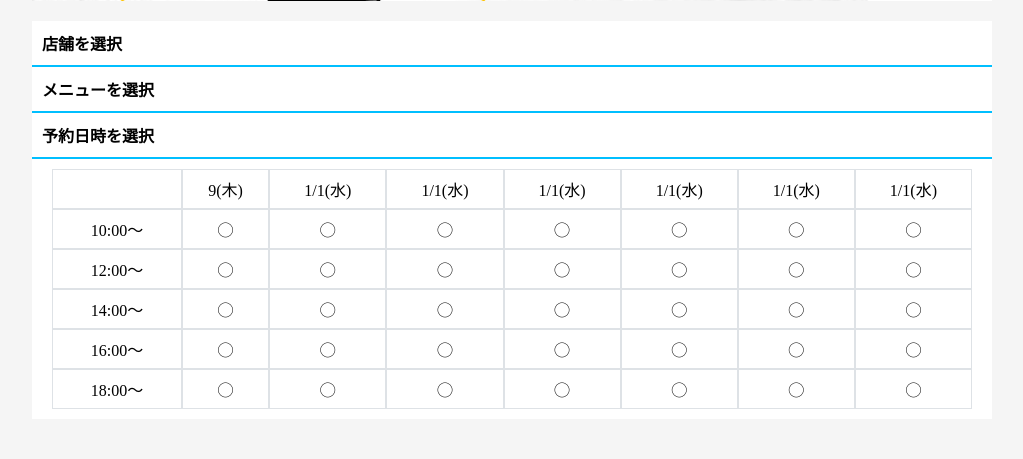
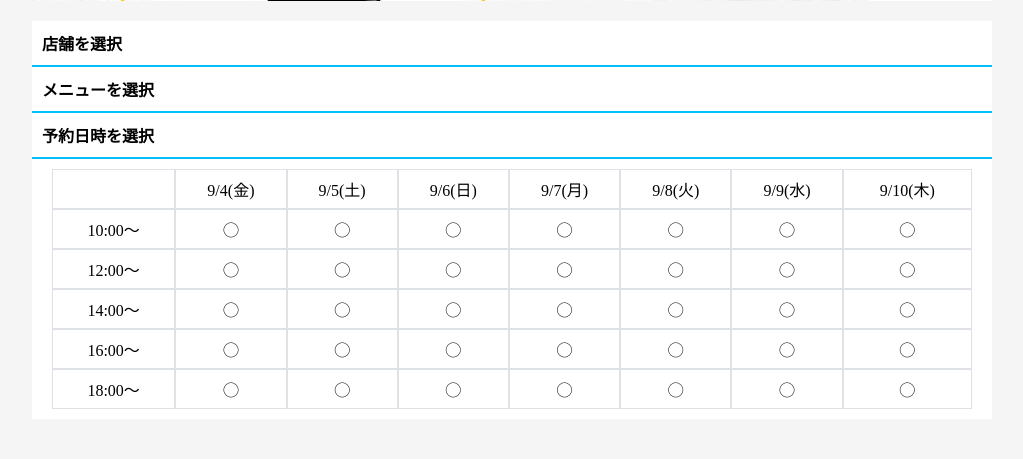
Before and after one commit to HIDETO-NDTB/PHP-reservationForm, a PHP site: page /PHP_Reservation_Form/ in a window 1280 px wide. Shown: the part 583-1042 px from the top of the page, without its empty margins (128-1151 px from the left). Run offline with PHP 8.4, Linux system fonts and the light colour scheme; data that the repository does not hold is empty.

Commit message:
change date

```diff
--- a/index.php
+++ b/index.php
@@ -79,7 +79,7 @@
 
             <?php
                 //$weekStart = getWeekStart();
-                $weekStart = 9/1;
+                $weekStart = getWeekStart(20200901);
             ?>
 
           <div id="ajaxReservationReload">
```
